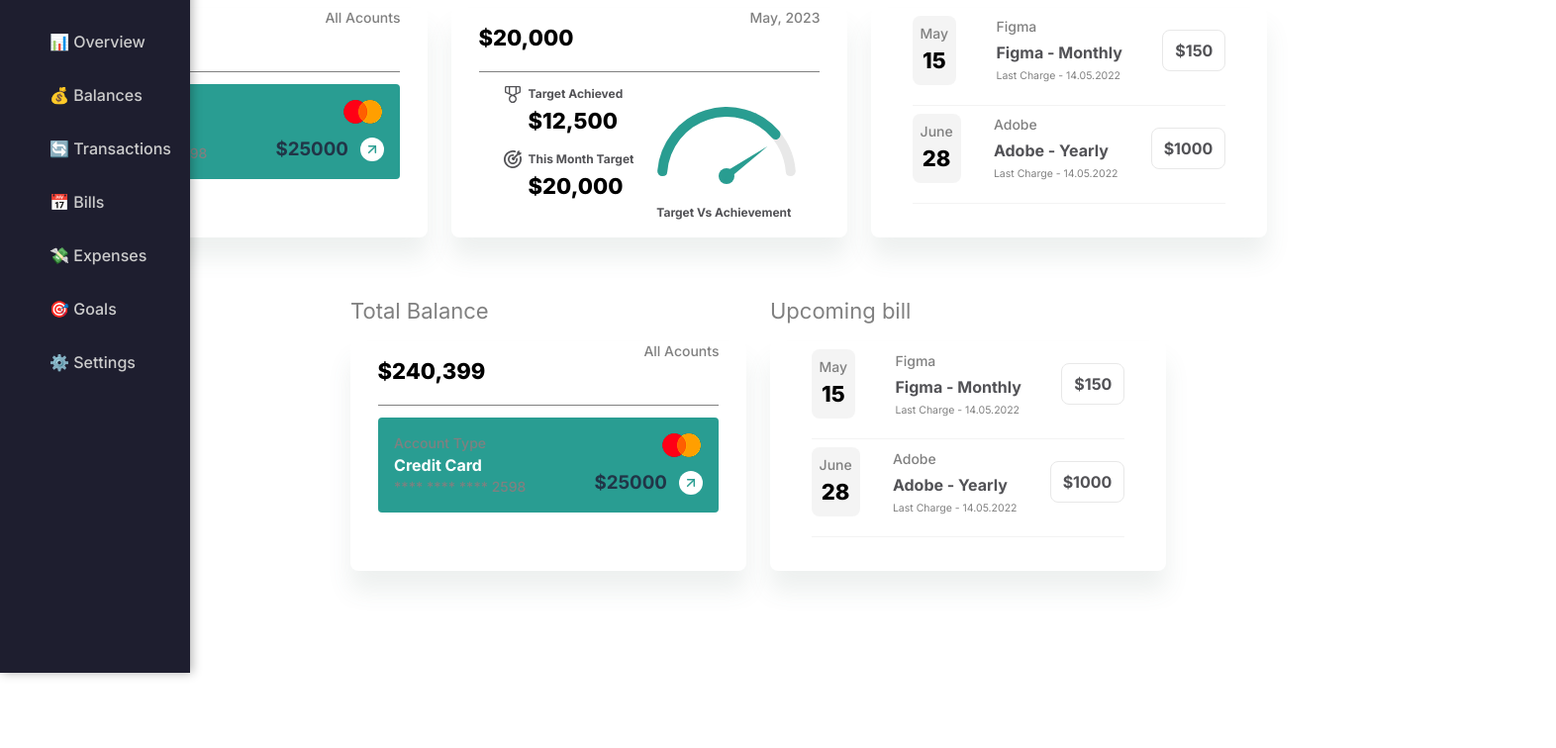
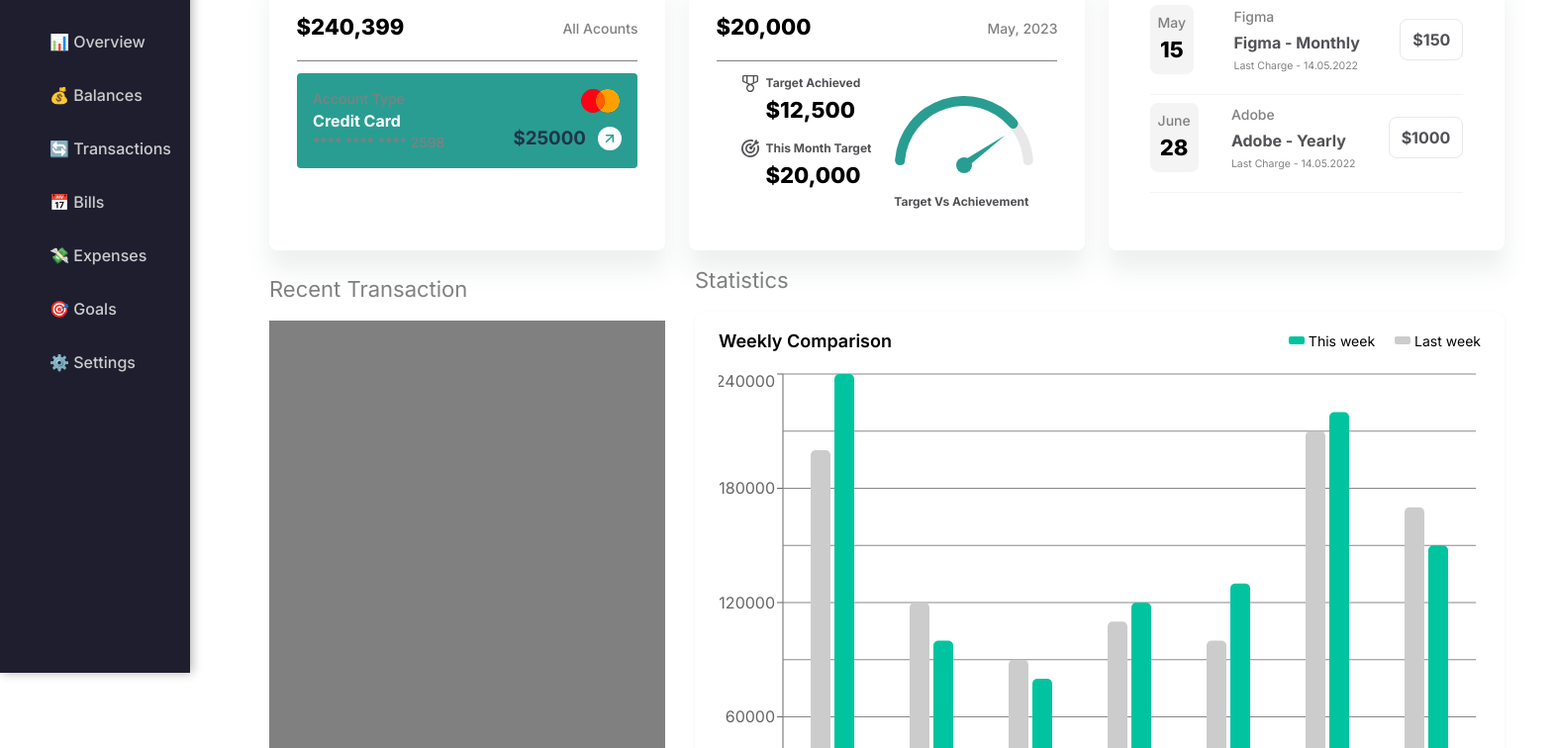
Before and after one commit to Gemchyk/FinTrack, a React (Vite) app: page /Overview in a window 1280 px wide. Shown: the part 140-896 px from the top of the page at 99% size, 1572 px wide, since content can reach past the window. Before the commit the page ends 800 px from the top, so only its background shows below. Built offline with nearby package versions, Linux system fonts and the light colour scheme.

Commit message:
all in one page

```diff
--- a/src/App.css
+++ b/src/App.css
@@ -19,7 +19,6 @@
 }
 
 #root {
-  width: 100%;
   margin: 0 auto;
   padding: 2rem;
   /* text-align: center; */
--- a/src/components/TotalBalance/TotalBalance.scss
+++ b/src/components/TotalBalance/TotalBalance.scss
@@ -48,6 +48,8 @@
     line-height: 143%;
     text-transform: capitalize;
     color: gray;
+    display: flex;
+    align-items: center;
 }
 
 
--- a/src/components/WeeklyComparison.jsx
+++ b/src/components/WeeklyComparison.jsx
@@ -7,6 +7,7 @@ import {
   Tooltip,
   ResponsiveContainer,
   Legend,
+  ReferenceLine
 } from "recharts";
 import "./WeeklyComparison.scss";
 
@@ -21,7 +22,11 @@ const data = [
 ];
 
 const WeeklyComparison = () => {
+
   return (
+    <>
+    <div>
+      <h1 className="title">Statistics</h1>
       <div className="weekly-comparison">
         <div className="weekly-comparison__header">
           <h3>Weekly Comparison</h3>
@@ -31,16 +36,28 @@ const WeeklyComparison = () => {
           </div>
         </div>
 
-      <ResponsiveContainer width="100%" height={300}>
-        <BarChart data={data}>
+        <ResponsiveContainer width={770} height={502}>
+          <BarChart data={data} barSize={20}>
             <XAxis dataKey="day" />
-          <YAxis />
+            <YAxis domain={[0, 'auto']}/>
             <Tooltip />
-          <Bar dataKey="thisWeek" fill="#00C49F" name="This Week" />
-          <Bar dataKey="lastWeek" fill="#ccc" name="Last Week" />
+            <ReferenceLine y={30000} stroke="#888888"  alwaysShow ifOverflow="extendDomain"/>
+            <ReferenceLine y={60000} stroke="#888888"  alwaysShow ifOverflow="extendDomain"/>
+            <ReferenceLine y={90000} stroke="#888888"  alwaysShow ifOverflow="extendDomain"/>
+            <ReferenceLine y={120000} stroke="#888888" alwaysShow ifOverflow="extendDomain"/>
+            <ReferenceLine y={150000} stroke="#888888" alwaysShow ifOverflow="extendDomain"/>
+            <ReferenceLine y={180000} stroke="#888888" alwaysShow ifOverflow="extendDomain"/>
+            <ReferenceLine y={210000} stroke="#888888" alwaysShow ifOverflow="extendDomain"/>
+            <ReferenceLine y={240000} stroke="#888888" alwaysShow ifOverflow="extendDomain"/>
+
+            <Bar dataKey="lastWeek" fill="#ccc" name="Last Week" radius={[5, 5, 0, 0]}/>
+            <Bar dataKey="thisWeek" fill="#00C49F" name="This Week" radius={[5, 5, 0, 0]}/>
           </BarChart>
         </ResponsiveContainer>
       </div>
+    </div>
+
+    </>
   );
 };
 
--- a/src/components/WeeklyComparison.scss
+++ b/src/components/WeeklyComparison.scss
@@ -1,12 +1,11 @@
 @use '../styles/variables' as *;
 
 .weekly-comparison {
-    width: 100%;
-    max-width: 730px;
-  background: $color-white;
-  border-radius: $radius;
-  padding: 20px;
-  box-shadow: $box-shadow;
+    max-width: 770px;
+    background: $color-white;
+    border-radius: $radius;
+    padding: 16px 24px 40px 24px;
+    box-shadow: $box-shadow;
 
   &__header {
     display: flex;
--- a/src/index.css
+++ b/src/index.css
@@ -1,4 +1,10 @@
 
+
+.Zaglushka{         /*todo: Delete Zaglushka*/
+  width: 400px;
+  height: 582px;
+  background-color: grey;
+}
 
 :root {
   font-family: system-ui, Avenir, Helvetica, Arial, sans-serif;
@@ -7,7 +13,7 @@
 
   color-scheme: light dark;
   color: rgba(255, 255, 255, 0.87);
-  background-color: #242424;
+  background-color: #E8E8E8;
 
   font-synthesis: none;
   text-rendering: optimizeLegibility;
--- a/src/pages/Expenses.jsx
+++ b/src/pages/Expenses.jsx
@@ -1,7 +1,11 @@
+import ExpensesGoalsByCategory from '../components/ExpensesGoals/ExpensesGoalsByCategory';
+
+
+
 function Expenses () {
     return (
         <>
-        <div>Expenses</div>
+            <ExpensesGoalsByCategory />
         </>
     )
 }
--- a/src/pages/Overview.jsx
+++ b/src/pages/Overview.jsx
@@ -1,14 +1,27 @@
 import React from "react"
 import TotalBalance from "../components/TotalBalance/TotalBalance"
 import UpcomingBillList from "../components/UpcomingBills/UpcomingBillList"
+import Goal from "../components/Goals/Goal"
+import WeeklyComparison from "../components/WeeklyComparison"
+import './Overview.scss';
 
 function Overview () {
     return (
         <>
-        <div className='header'>
-            <TotalBalance />
-            <UpcomingBillList />
-        </div>
+            <div className='header'>
+                <TotalBalance />
+                <Goal />
+                <UpcomingBillList />
+            </div>
+            <div className="flex">
+                <div>
+                    <h1 className="title">Recent Transaction</h1>
+                    <div className="Zaglushka">
+
+                    </div>
+                </div>
+                <WeeklyComparison />
+            </div>
         </>
     )
 }
--- /dev/null
+++ b/src/pages/Overview.scss
@@ -0,0 +1,8 @@
+
+
+.flex{
+    display: flex;
+    justify-content: space-between;
+    align-items: center;
+    gap: 24px;
+}
```
Also changed, not shown: src/App.jsx (+4 -8 lines). Lines whose indentation alone changed are shown as unchanged.
